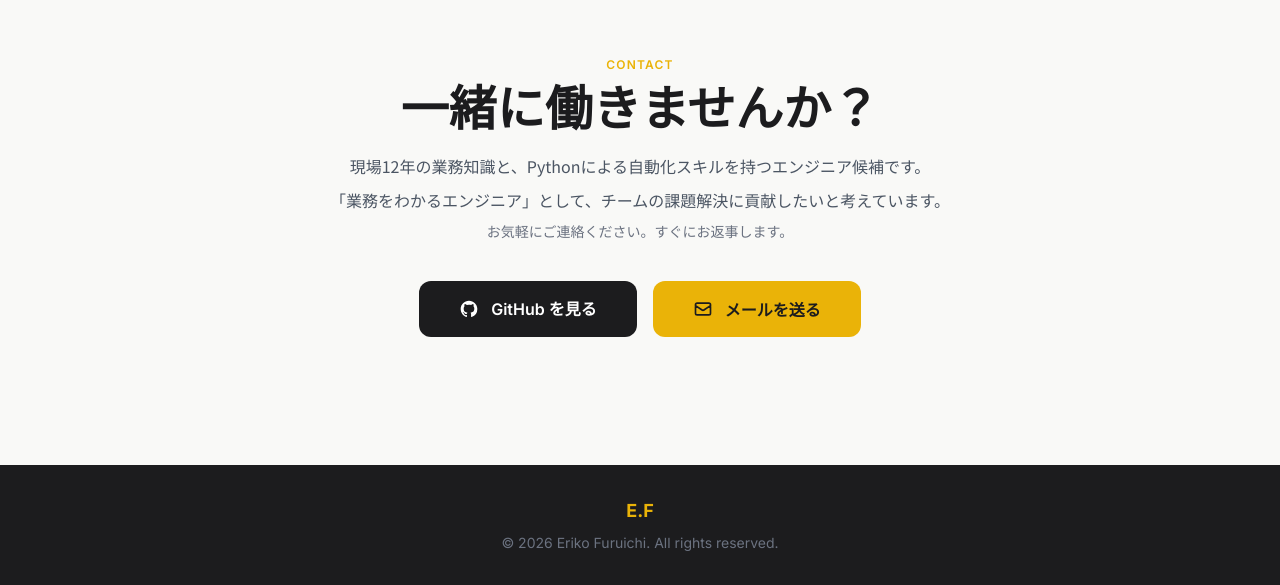
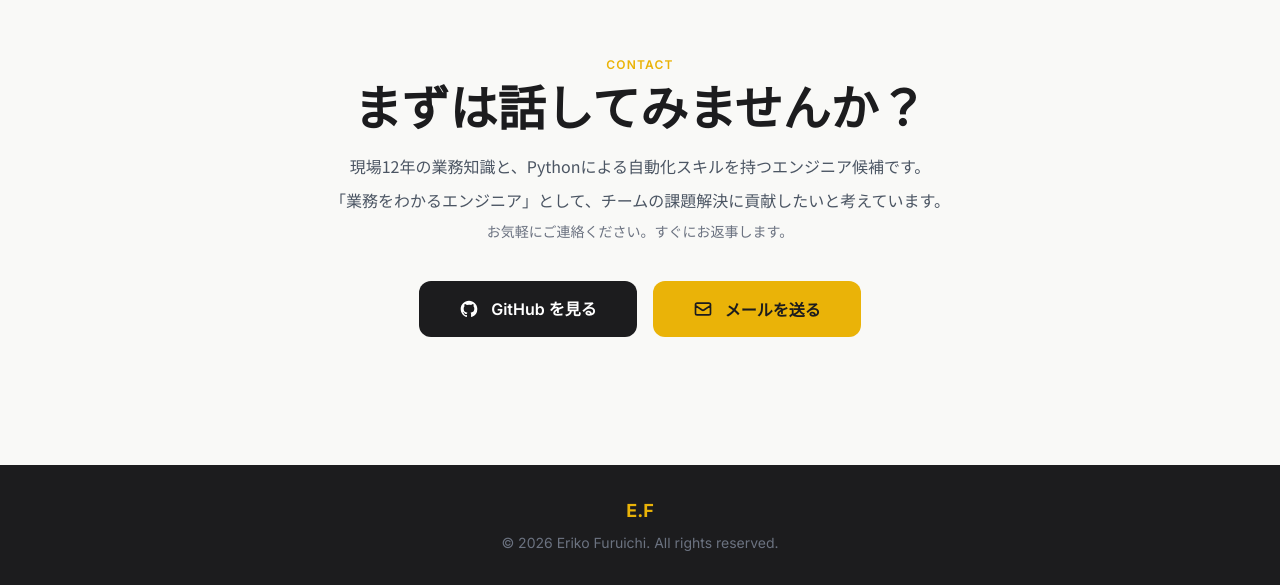
Before and after one commit to eriko-mahalo0917/eriko-furuichi-portfolio, a Next.js app: page / in a window 1280 px wide. Shown: the part 7175-7760 px from the top of the page. Built offline with nearby package versions, Linux system fonts and the light colour scheme.

Commit message:
文言修正

```diff
--- a/components/Contact.tsx
+++ b/components/Contact.tsx
@@ -25,7 +25,7 @@ export default function Contact() {
             Contact
           </p>
           {/* タイトルを text-4xl に拡大 */}
-          <h2 className="text-5xl font-black text-charcoal mb-6">一緒に働きませんか？</h2>
+          <h2 className="text-5xl font-black text-charcoal mb-6">まずは話してみませんか？</h2>
 
           {/* アピール文（短く・具体的に） */}
           <div className="max-w-2xl mx-auto mb-10 space-y-2">
```
